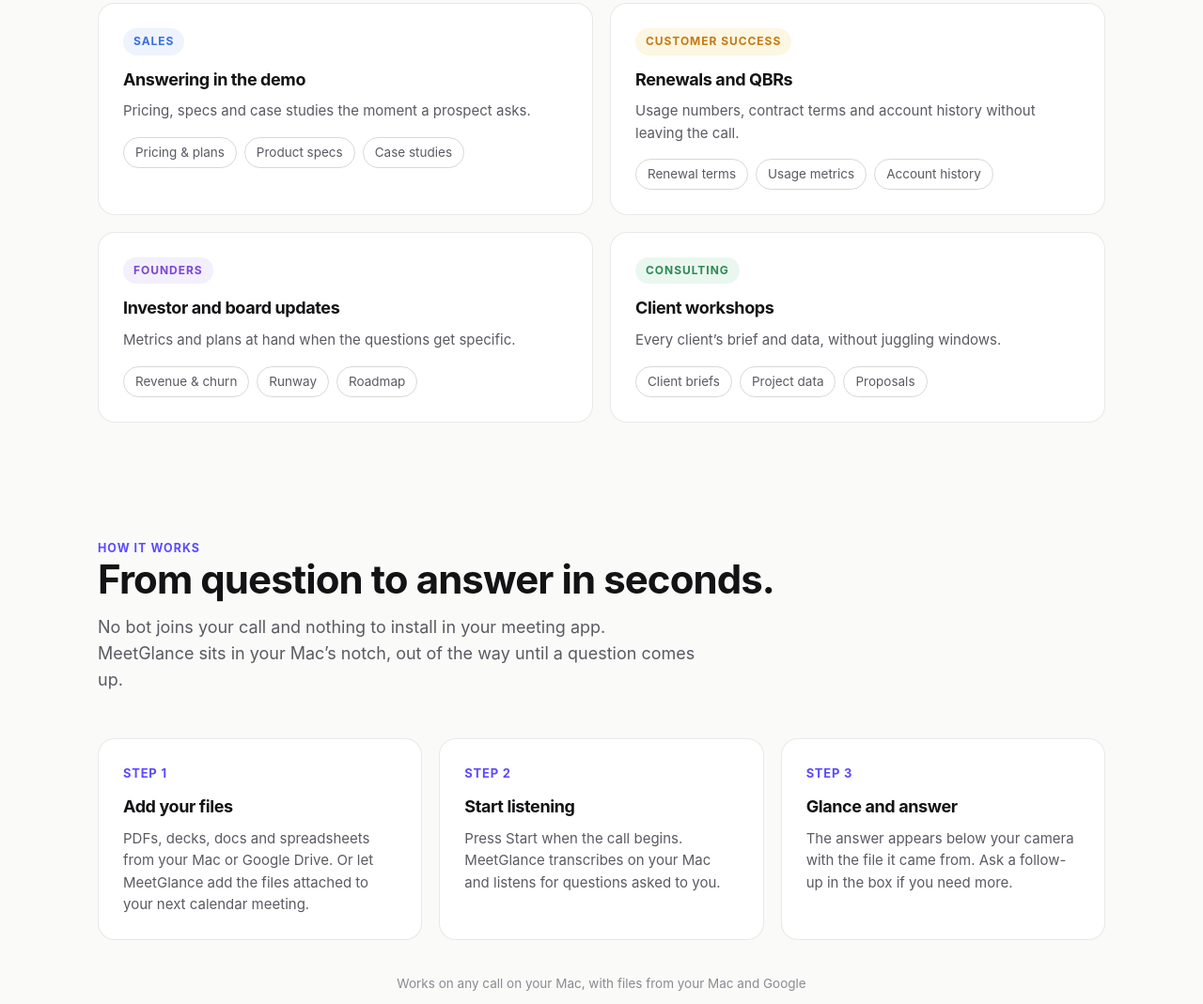
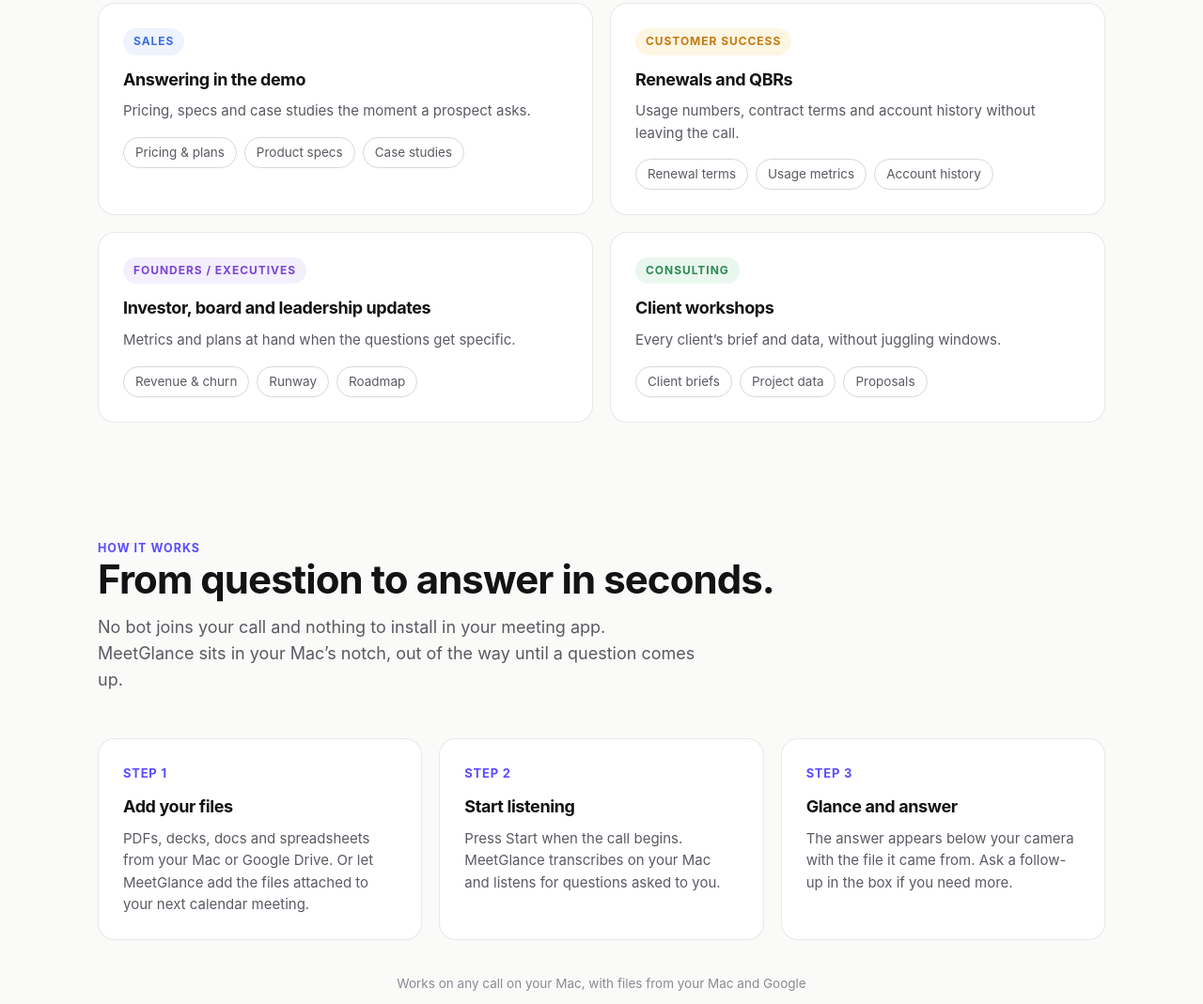
Before and after one commit to ckarthikv/meetglance-site, a plain HTML site: page index.html in a window 1280 px wide. Shown: the part 1731-2800 px from the top of the page at 94% size. Drawn offline with Linux system fonts and the light colour scheme.

Commit message:
Use cases: founders / executives
Co-Authored-By: Claude Opus 5.5 <noreply@anthropic.com>

```diff
--- a/index.html
+++ b/index.html
@@ -276,7 +276,7 @@
     <div class="grid2">
       <div class="card uc"><span class="utag t-blue">SALES</span><h3>Answering in the demo</h3><p>Pricing, specs and case studies the moment a prospect asks.</p><div class="chips"><span>Pricing &amp; plans</span><span>Product specs</span><span>Case studies</span></div></div>
       <div class="card uc"><span class="utag t-amber">CUSTOMER SUCCESS</span><h3>Renewals and QBRs</h3><p>Usage numbers, contract terms and account history without leaving the call.</p><div class="chips"><span>Renewal terms</span><span>Usage metrics</span><span>Account history</span></div></div>
-      <div class="card uc"><span class="utag t-purple">FOUNDERS</span><h3>Investor and board updates</h3><p>Metrics and plans at hand when the questions get specific.</p><div class="chips"><span>Revenue &amp; churn</span><span>Runway</span><span>Roadmap</span></div></div>
+      <div class="card uc"><span class="utag t-purple">FOUNDERS / EXECUTIVES</span><h3>Investor, board and leadership updates</h3><p>Metrics and plans at hand when the questions get specific.</p><div class="chips"><span>Revenue &amp; churn</span><span>Runway</span><span>Roadmap</span></div></div>
       <div class="card uc"><span class="utag t-green">CONSULTING</span><h3>Client workshops</h3><p>Every client&rsquo;s brief and data, without juggling windows.</p><div class="chips"><span>Client briefs</span><span>Project data</span><span>Proposals</span></div></div>
     </div>
   </div>
```
